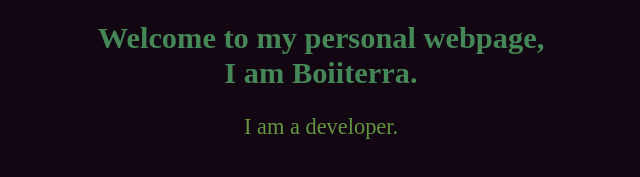
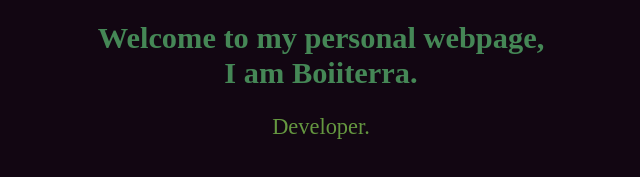
Before and after one commit to Boiiterra/boiiterra.github.io, a plain HTML site: page index.html in a window 1280 px wide. Shown: the part 343-520 px from the top of the page, without its empty margins (319-959 px from the left). Drawn offline with Linux system fonts and the light colour scheme.

Commit message:
text update

```diff
--- a/index.html
+++ b/index.html
@@ -22,7 +22,7 @@
             </div>
             <div class="about_me-cont">
                 <h1 class="a_title">Welcome to my personal webpage,<br>I am Boiiterra.</h1>
-                <p class="about">I am a developer.</p>
+                <p class="about">Developer.</p>
             </div>
         </div>
     </div>
```
